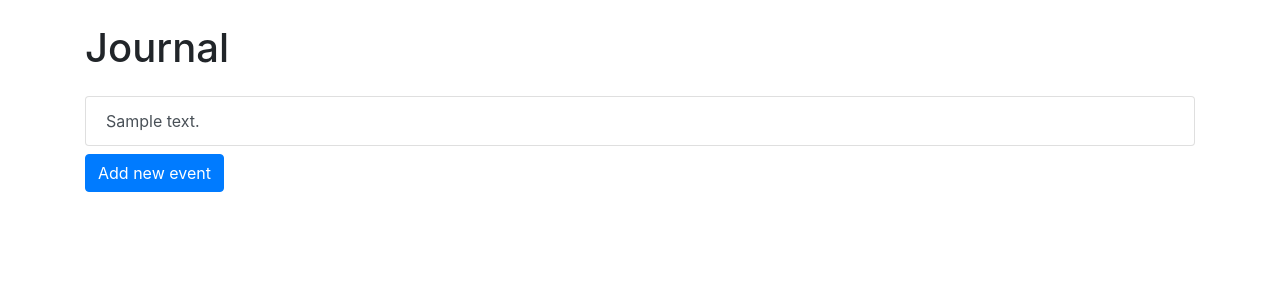
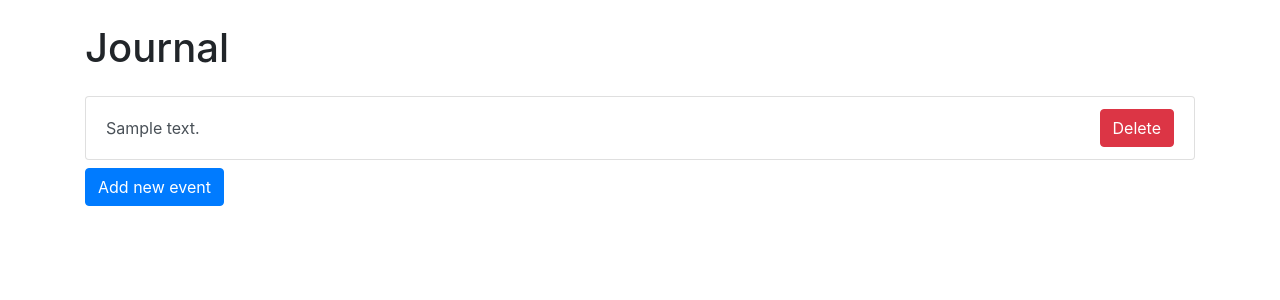
Before and after one commit to fpelletier-gh/baby-journal-MVC, a Django app: page /topics/ in a window 1280 px wide. Shown: the part 58-358 px from the top of the page. Run offline with Django 3.2, Linux system fonts and the light colour scheme; a user stored in the database is signed in; tables that the repository leaves empty hold one stand-in row (values such as "Sample post"); some libraries are stand-ins or nearby versions.

Commit message:
Added delete topic

```diff
--- a/baby_logs/templates/baby_logs/topics.html
+++ b/baby_logs/templates/baby_logs/topics.html
@@ -6,7 +6,14 @@
 {% block content %}
   <div class="list-group">
     {% for topic in topics %}
-      <a class="list-group-item list-group-item-action" href="{% url 'baby_logs:topic' topic.id %}">{{ topic }}</a>
+    <div class="list-group-item list-group-item-action d-flex justify-content-between align-items-center">
+      <a class="list-group-item-action" href="{% url 'baby_logs:topic' topic.id %}">{{ topic }}</a>
+      <form action="{% url "baby_logs:delete_topic" topic.id %}" method="post">
+        {% csrf_token %}
+
+        <button class="btn btn-danger" onclick="return confirm('Are you sure you want to delete this event and all of it\'s entries?');">Delete</button>
+      </form>
+    </div>
     {% empty %}
     <h3>No topics have been added yet</h3>
     {% endfor %}
--- a/baby_logs/urls.py
+++ b/baby_logs/urls.py
@@ -12,6 +12,7 @@ urlpatterns = [
     path("topics/<int:topic_id>/", views.topic, name="topic"),
     # Page for adding a new topic
     path("new_topic/", views.new_topic, name="new_topic"),
+    path("delete_topic/<int:topic_id>/", views.delete_topic, name="delete_topic"),
     path("new_entry/<int:topic_id>/", views.new_entry, name="new_entry"),
     path("edit_entry/<int:entry_id>/", views.edit_entry, name="edit_entry"),
 ]
--- a/baby_logs/views.py
+++ b/baby_logs/views.py
@@ -57,6 +57,17 @@ def new_topic(request):
 
 
 @login_required
+def delete_topic(request, topic_id):
+    """Delete a topic"""
+    topic = Topic.objects.get(id=topic_id)
+
+    check_topic_owner(request, topic)
+    topic.delete()
+
+    return render(request, "baby_logs/topics.html")
+
+
+@login_required
 def new_entry(request, topic_id):
     """Add new topic"""
     topic = Topic.objects.get(id=topic_id)
```
